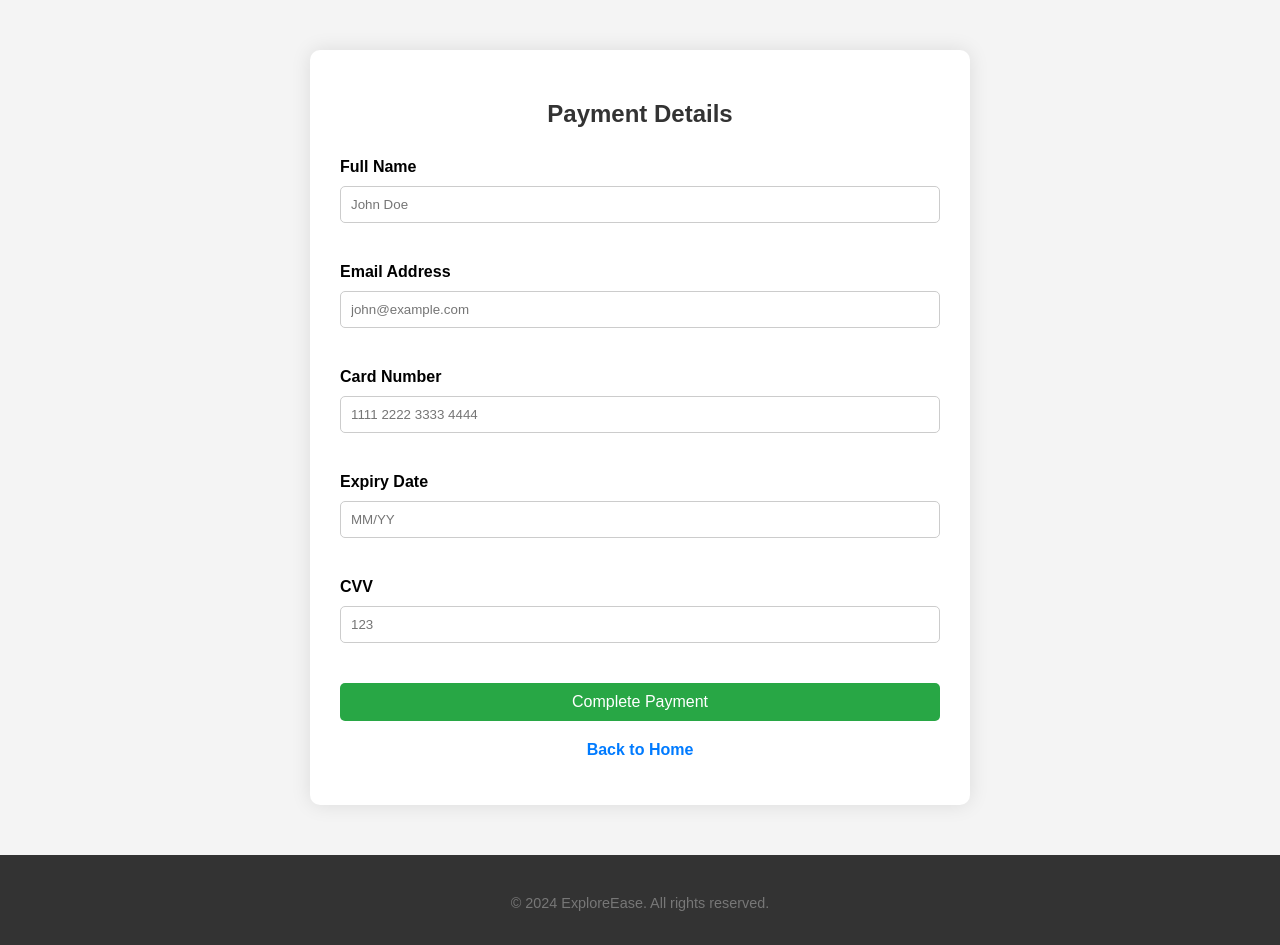
After one commit to Mbelenga/ExploreEase, a Flask app: page /payment in a window 1280 px wide. The commit adds this page. Run offline with Flask 3, Linux system fonts and the light colour scheme.

Commit message:
finalising my portfolio project

```diff
--- a/app.py
+++ b/app.py
@@ -1,6 +1,6 @@
-from flask import Flask, render_template, request
-
+from flask import Flask, render_template, request, session, redirect, url_for
 app = Flask(__name__)
+app.secret_key = 'cfb53753ab86181b235fec27f2062feaea0bf48fdaa99e3a'
 
 # Sample data for demonstration purposes
 attractions_list = [
@@ -21,20 +21,31 @@ def get_suggestions(query, data_list):
 def index():
     return render_template('index.html')
 
-@app.route('/stays')
+@app.route('/stays', methods=['GET', 'POST'])
 def stays():
+    if request.method == 'POST':
+        # Store stay booking in session
+        session['stay'] = {
+            'destination': request.form['destination'],
+            'checkin': request.form['checkin'],
+            'checkout': request.form['checkout'],
+            'guests': request.form['guests'],
+            'rooms': request.form['rooms']
+        }
+        return redirect(url_for('payment'))  # Redirect to payment or summary page
     return render_template('stays.html')
 
 @app.route('/flights', methods=['GET', 'POST'])
 def flights():
     if request.method == 'POST':
-        departure = request.form.get('departure')
-        destination = request.form.get('destination')
-        departure_date = request.form.get('departure-date')
-        return_date = request.form.get('return-date')
-        # Handle flight search logic here
-        # For now, render the page with submitted data
-        return render_template('flights.html', departure=departure, destination=destination, departure_date=departure_date, return_date=return_date)
+        # Store flight booking in session
+        session['flight'] = {
+            'departure': request.form.get('departure'),
+            'destination': request.form.get('destination'),
+            'departure_date': request.form.get('departure-date'),
+            'return_date': request.form.get('return-date')
+        }
+        return redirect(url_for('payment'))  # Redirect to payment or summary page
     return render_template('flights.html')
 
 @app.route('/attractions', methods=['GET', 'POST'])
@@ -48,12 +59,21 @@ def attractions():
 @app.route('/cabs', methods=['GET', 'POST'])
 def cabs():
     if request.method == 'POST':
-        pickup_location = request.form.get('pickup-location')
-        dropoff_location = request.form.get('dropoff-location')
-        # Handle cab booking logic here
-        # For now, render the page with submitted data
-        return render_template('cabs.html', pickup_location=pickup_location, dropoff_location=dropoff_location)
+        # Store cab booking in session
+        session['cab'] = {
+            'pickup_location': request.form.get('pickup-location'),
+            'dropoff_location': request.form.get('dropoff-location')
+        }
+        return redirect(url_for('payment'))  # Redirect to payment or summary page
     return render_template('cabs.html')
+
+@app.route('/payment')
+def payment():
+    # Get bookings from session and pass to the template
+    stay = session.get('stay')
+    flight = session.get('flight')
+    cab = session.get('cab')
+    return render_template('payment.html', stay=stay, flight=flight, cab=cab)
 
 if __name__ == '__main__':
     app.run(debug=True)
--- a/templates/index.html
+++ b/templates/index.html
@@ -16,6 +16,8 @@
                 <li><a href="{{ url_for('flights') }}">Flights</a></li>
                 <li><a href="{{ url_for('cabs') }}">Airport Cabs</a></li>
                 <li><a href="{{ url_for('attractions') }}">Attractions</a></li>
+                <!-- Add the Payment link in the navbar for easy access -->
+                <li><a href="{{ url_for('payment') }}">Payment</a></li>
             </ul>
         </nav>
 
@@ -23,6 +25,8 @@
             <h1>Discover the World with Ease</h1>
             <p>Find the best deals on stays, flights, and attractions. Your next adventure starts here!</p>
             <button class="cta-button">Plan Your Trip</button>
+            <!-- Add a clear button for Payment on the homepage -->
+            <button class="cta-button" onclick="window.location.href='{{ url_for }}'">Go to Payment</button>
         </div>
     </header>
 
--- /dev/null
+++ b/templates/payment.html
@@ -0,0 +1,131 @@
+<!DOCTYPE html>
+<html lang="en">
+<head>
+    <meta charset="UTF-8">
+    <meta name="viewport" content="width=device-width, initial-scale=1.0">
+    <title>ExploreEase - Payment</title>
+    <link rel="stylesheet" href="{{ url_for('static', filename='index.css') }}">
+    <style>
+        body {
+            font-family: Arial, sans-serif;
+            background-color: #f4f4f4;
+        }
+
+        .payment-container {
+            max-width: 600px;
+            margin: 50px auto;
+            background-color: white;
+            padding: 30px;
+            border-radius: 10px;
+            box-shadow: 0 0 20px rgba(0, 0, 0, 0.1);
+        }
+
+        h2 {
+            text-align: center;
+            margin-bottom: 30px;
+            color: #333;
+        }
+
+        .form-group {
+            margin-bottom: 20px;
+        }
+
+        label {
+            display: block;
+            font-weight: bold;
+            margin-bottom: 5px;
+        }
+
+        input[type="text"], input[type="email"], input[type="number"], input[type="tel"] {
+            width: 100%;
+            padding: 10px;
+            margin: 5px 0 20px;
+            border: 1px solid #ccc;
+            border-radius: 5px;
+            box-sizing: border-box;
+        }
+
+        .submit-button {
+            display: block;
+            width: 100%;
+            padding: 10px;
+            background-color: #28a745;
+            color: white;
+            border: none;
+            border-radius: 5px;
+            font-size: 16px;
+            cursor: pointer;
+            margin-top: 20px;
+        }
+
+        .submit-button:hover {
+            background-color: #218838;
+        }
+
+        .back-to-home {
+            text-align: center;
+            margin-top: 20px;
+        }
+
+        .back-to-home a {
+            text-decoration: none;
+            color: #007bff;
+            font-weight: bold;
+        }
+
+        .back-to-home a:hover {
+            text-decoration: underline;
+        }
+
+        .footer {
+            text-align: center;
+            margin-top: 40px;
+            color: #777;
+        }
+    </style>
+</head>
+<body>
+
+    <div class="payment-container">
+        <h2>Payment Details</h2>
+
+        <form action="/process_payment" method="POST">
+            <div class="form-group">
+                <label for="name">Full Name</label>
+                <input type="text" id="name" name="name" placeholder="John Doe" required>
+            </div>
+
+            <div class="form-group">
+                <label for="email">Email Address</label>
+                <input type="email" id="email" name="email" placeholder="john@example.com" required>
+            </div>
+
+            <div class="form-group">
+                <label for="card-number">Card Number</label>
+                <input type="number" id="card-number" name="card_number" placeholder="1111 2222 3333 4444" required>
+            </div>
+
+            <div class="form-group">
+                <label for="expiry-date">Expiry Date</label>
+                <input type="text" id="expiry-date" name="expiry_date" placeholder="MM/YY" required>
+            </div>
+
+            <div class="form-group">
+                <label for="cvv">CVV</label>
+                <input type="tel" id="cvv" name="cvv" placeholder="123" maxlength="3" required>
+            </div>
+
+            <button type="submit" class="submit-button">Complete Payment</button>
+        </form>
+
+        <div class="back-to-home">
+            <p><a href="{{ url_for('index') }}">Back to Home</a></p>
+        </div>
+    </div>
+
+    <footer class="footer">
+        <p>&copy; 2024 ExploreEase. All rights reserved.</p>
+    </footer>
+
+</body>
+</html>
```
Also changed, not shown: templates/attractions.html (+8 -8 lines), instance/exploreease.db (added), templates/flights.html (line endings or trailing spaces).
